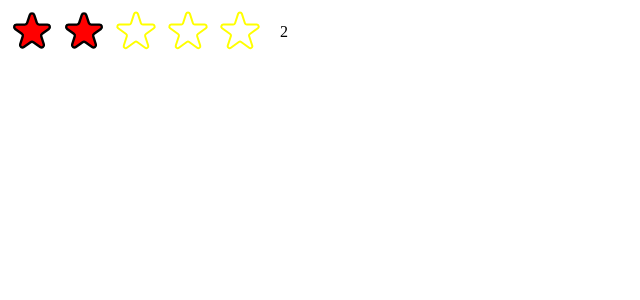
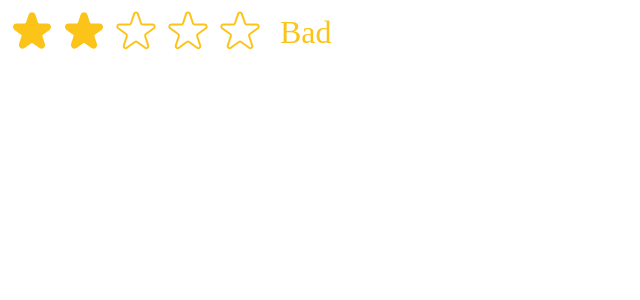
Before and after one commit to Loretaaaaa/usePopcorn, a React (Create React App) app: page / in a window 1280 px wide. Both pictures are taken after a click on the button 84 px from the left and 32 px from the top of the page. Shown: the top 300 px of the page, without its empty margins (0-640 px from the left). Built offline with nearby package versions, Linux system fonts and the light colour scheme.

Commit message:
improving reusability, adding propTypes

```diff
--- a/src/StarRating.js
+++ b/src/StarRating.js
@@ -1,4 +1,5 @@
 import { useState } from "react";
+import PropTypes from "prop-types";
 
 const containerStyle = {
   display: "flex",
@@ -11,18 +12,34 @@
   gap: "4px",
 };
 
-const textStyle = {
-  lineHeight: "1",
-  margin: "0",
+StarRating.propTypes = {
+  maxRating: PropTypes.number,
+  defaultRating: PropTypes.number,
+  color: PropTypes.string,
+  size: PropTypes.number,
+  messages: PropTypes.array,
 };
 
-const StarRating = ({ maxRating = 5 }) => {
-  const [rating, setRating] = useState(0);
+function StarRating ({
+  maxRating = 5,
+  color = "#fcc419",
+  size = 48,
+  messages = [],
+  defaultRating = 0,
+}) {
+  const [rating, setRating] = useState(defaultRating);
   const [tempRating, setTempRating] = useState(0);
 
   function handleRating(rating) {
     setRating(rating);
   }
+
+  const textStyle = {
+    lineHeight: "1",
+    margin: "0",
+    color,
+    fontSize: `${size / 1.5}px`,
+  };
 
   return (
     <div style={containerStyle}>
@@ -34,22 +51,28 @@
             onRate={() => handleRating(i + 1)}
             onHoverIn={() => setTempRating(i + 1)}
             onHoverOut={() => setTempRating(0)}
+            color={color}
+            size={size}
           />
         ))}
       </div>
-      <p style={textStyle}>{tempRating || rating || ""}</p>
+      <p style={textStyle}>
+        {messages.length === maxRating
+          ? messages[tempRating ? tempRating - 1 : rating - 1]
+          : tempRating || rating || ""}
+      </p>
     </div>
   );
 };
 
-const starStyle = {
-  width: "48px",
-  height: "48px",
-  display: "block",
-  cursor: "pointer",
-};
+function Star({ onRate, full, onHoverIn, onHoverOut, color, size }) {
+  const starStyle = {
+    width: `${size}px`,
+    height: `${size}px`,
+    display: "block",
+    cursor: "pointer",
+  };
 
-function Star({ onRate, full, onHoverIn, onHoverOut }) {
   return (
     <span
       role="button"
@@ -62,8 +85,8 @@
         <svg
           xmlns="http://www.w3.org/2000/svg"
           viewBox="0 0 20 20"
-          fill="red"
-          stroke="#000"
+          fill={color}
+          stroke={color}
         >
           <path d="M9.049 2.927c.3-.921 1.603-.921 1.902 0l1.07 3.292a1 1 0 00.95.69h3.462c.969 0 1.371 1.24.588 1.81l-2.8 2.034a1 1 0 00-.364 1.118l1.07 3.292c.3.921-.755 1.688-1.54 1.118l-2.8-2.034a1 1 0 00-1.175 0l-2.8 2.034c-.784.57-1.838-.197-1.539-1.118l1.07-3.292a1 1 0 00-.364-1.118L2.98 8.72c-.783-.57-.38-1.81.588-1.81h3.461a1 1 0 00.951-.69l1.07-3.292z" />
         </svg>
@@ -72,7 +95,7 @@
           xmlns="http://www.w3.org/2000/svg"
           fill="none"
           viewBox="0 0 24 24"
-          stroke="yellow"
+          stroke={color}
         >
           <path
             strokeLinecap="round"
--- a/src/index.js
+++ b/src/index.js
@@ -7,7 +7,10 @@
 const root = ReactDOM.createRoot(document.getElementById('root'));
 root.render(
   <React.StrictMode>
-    <StarRating maxRating={5} />
+    <StarRating
+    maxRating={5}
+    messages={["Terrible", "Bad", "OK", "Good", "Great"]}
+    />
     {/* <App /> */}
   </React.StrictMode>
 );
```
